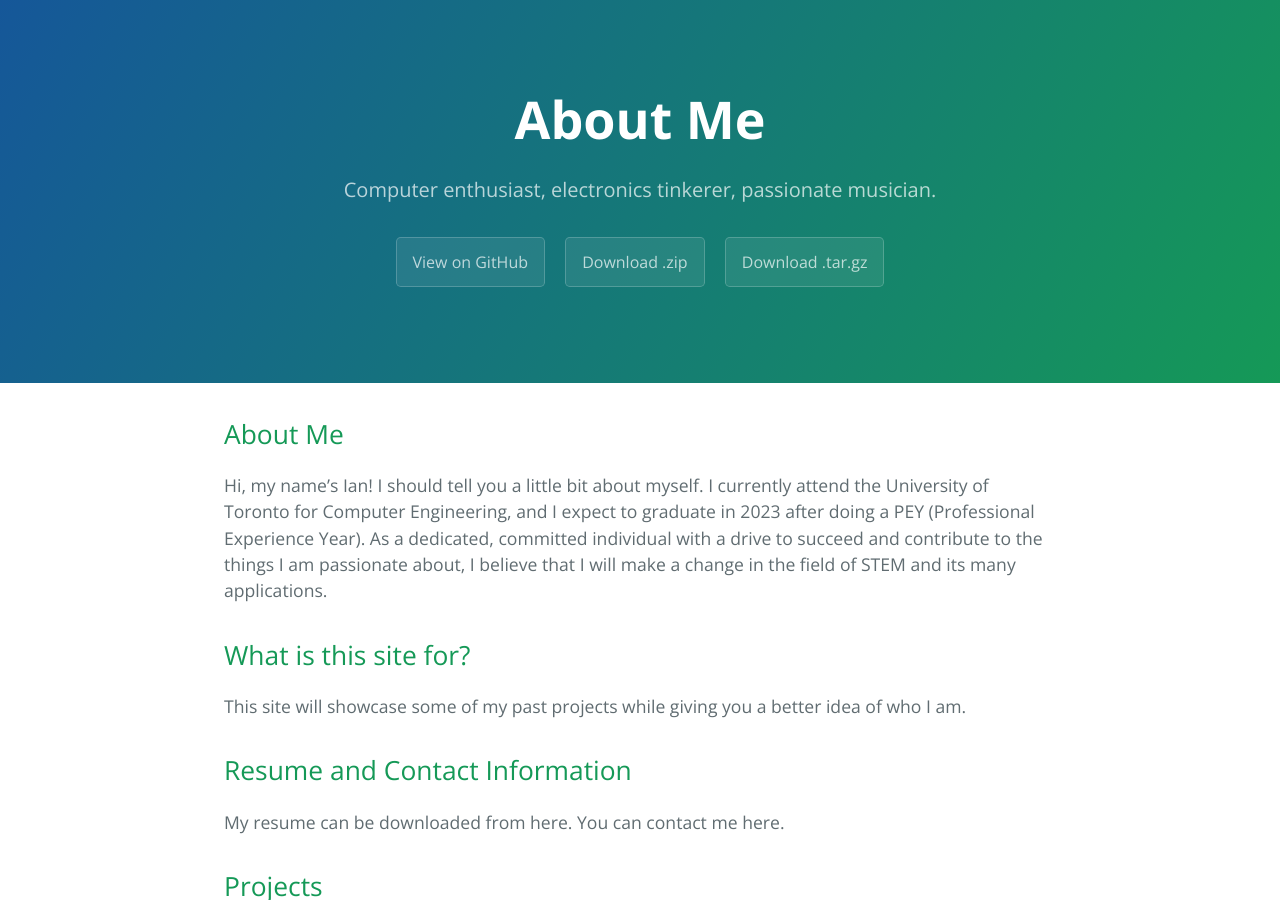
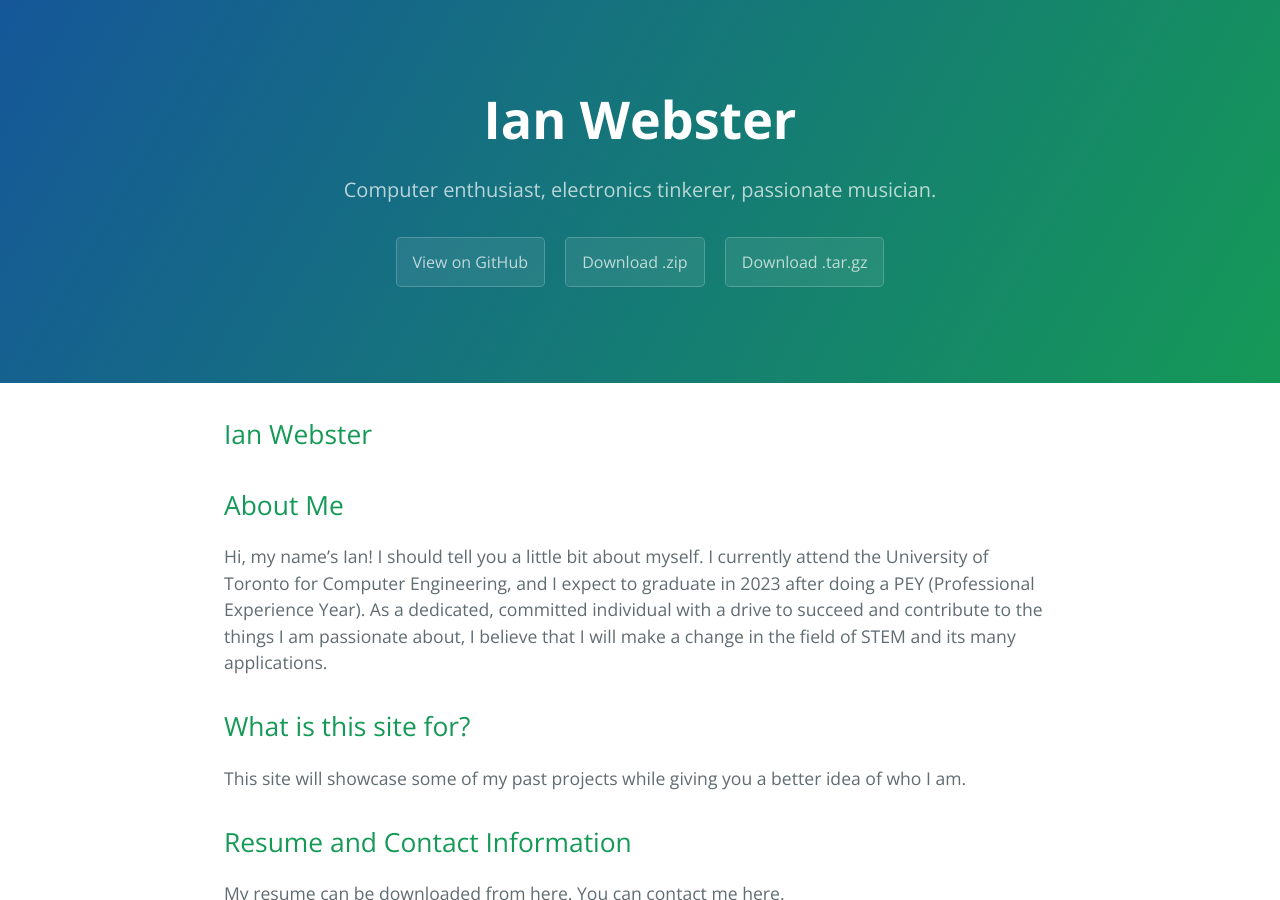
Before and after one commit to yixin0829/Cayman, a Jekyll site: the page built from index.md, in a window 1280 px wide and 900 px high. Built offline with Jekyll 4.4.1, drawn with Linux system fonts in a browser that asks for light colours; our own code applies the rules of GitHub Pages for plain Markdown files.

Commit message:
Update index.md

```diff
--- a/index.md
+++ b/index.md
@@ -1,6 +1,7 @@
 ---
 layout: default
 ---
+## Ian Webster
 ## About Me
 Hi, my name's Ian! I should tell you a little bit about myself. I currently attend the University of Toronto for Computer Engineering, and I expect to graduate in 2023 after doing a PEY (Professional Experience Year). As a dedicated, committed individual with a drive to succeed and contribute to the things I am passionate about, I believe that I will make a change in the field of STEM and its many applications.
 
```
